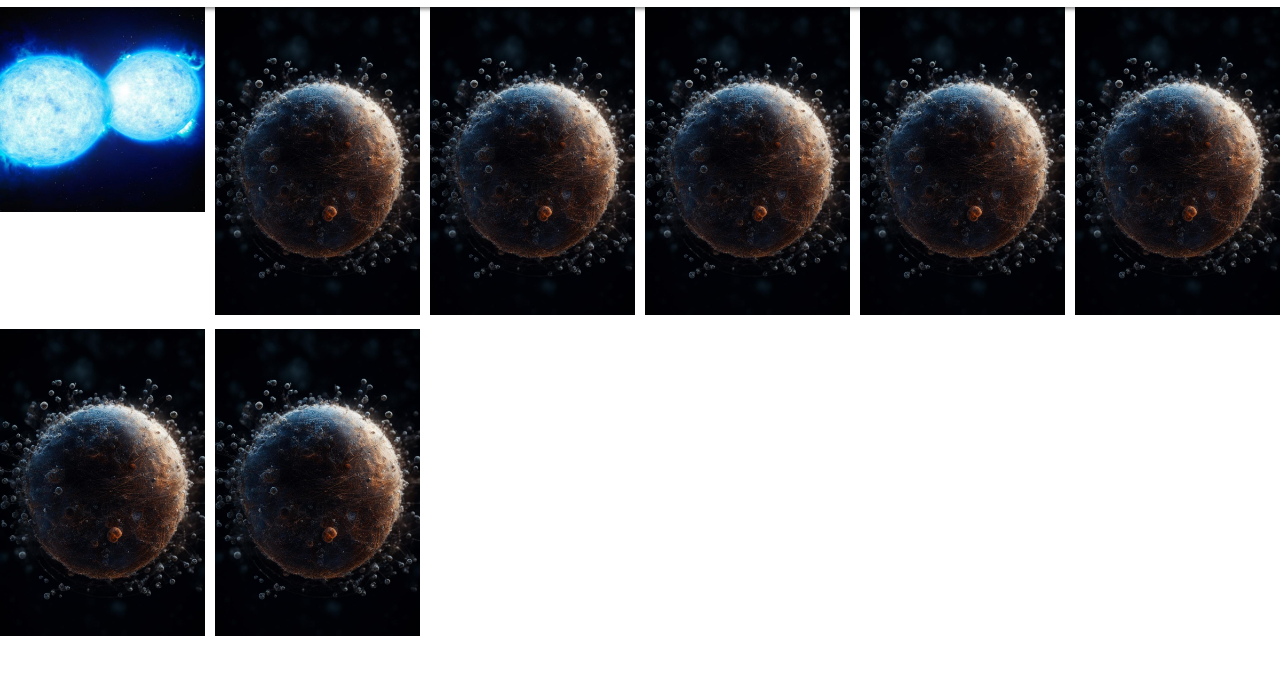
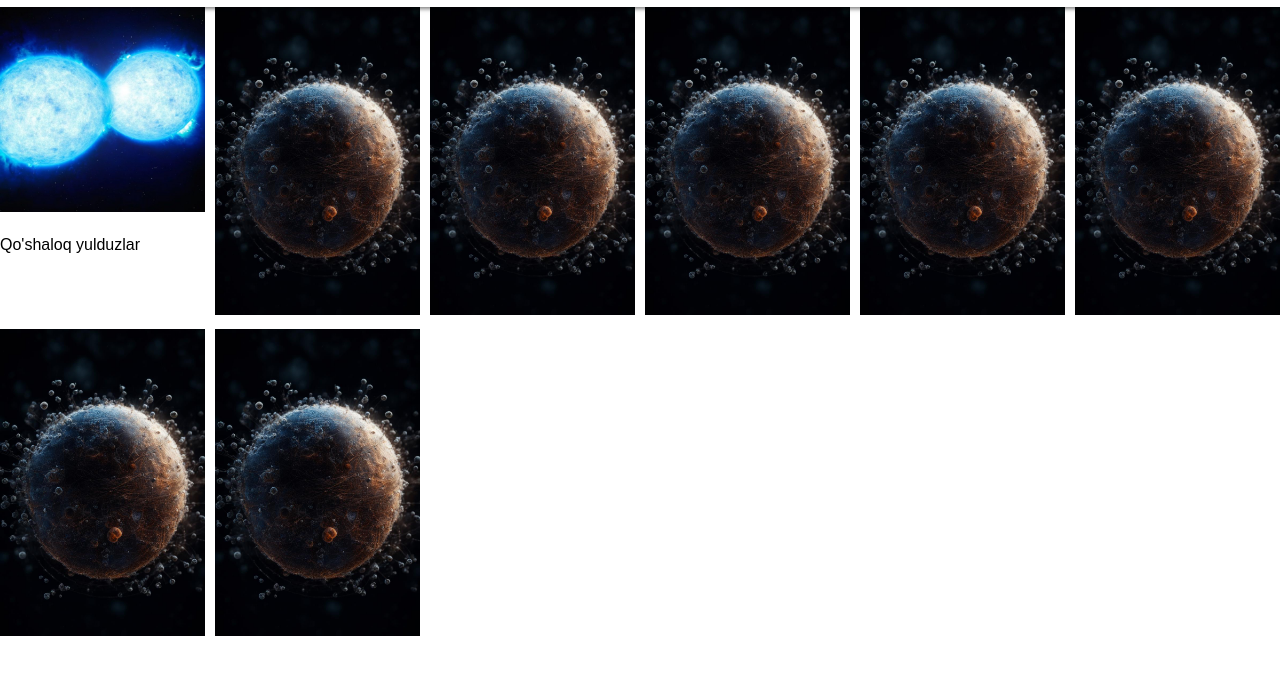
Before and after one commit to Senior-Sodiqjon/ds, a plain HTML site: page index.html in a window 1280 px wide. Shown: the part 57-732 px from the top of the page. Drawn offline with nearby package versions, Linux system fonts and the light colour scheme; files that its build step writes are made by us from their sources.

Commit message:
,,,,,,,34

```diff
--- a/index.html
+++ b/index.html
@@ -43,7 +43,11 @@
 <main>
   <section>
     <div class="gallery">
+    <div>
       <a href="/pages/stars.html"><img src="/images/dublestars.jpg" alt="Rasm 1"></a>
+      <p>Qo'shaloq yulduzlar</p>
+    </div>
+
       <a href="#"><img src="/fiz.jpg" alt="Rasm 1"></a>
       <a href="#"><img src="/fiz.jpg" alt="Rasm 1"></a>
       <a href="#"><img src="/fiz.jpg" alt="Rasm 1"></a>
```
